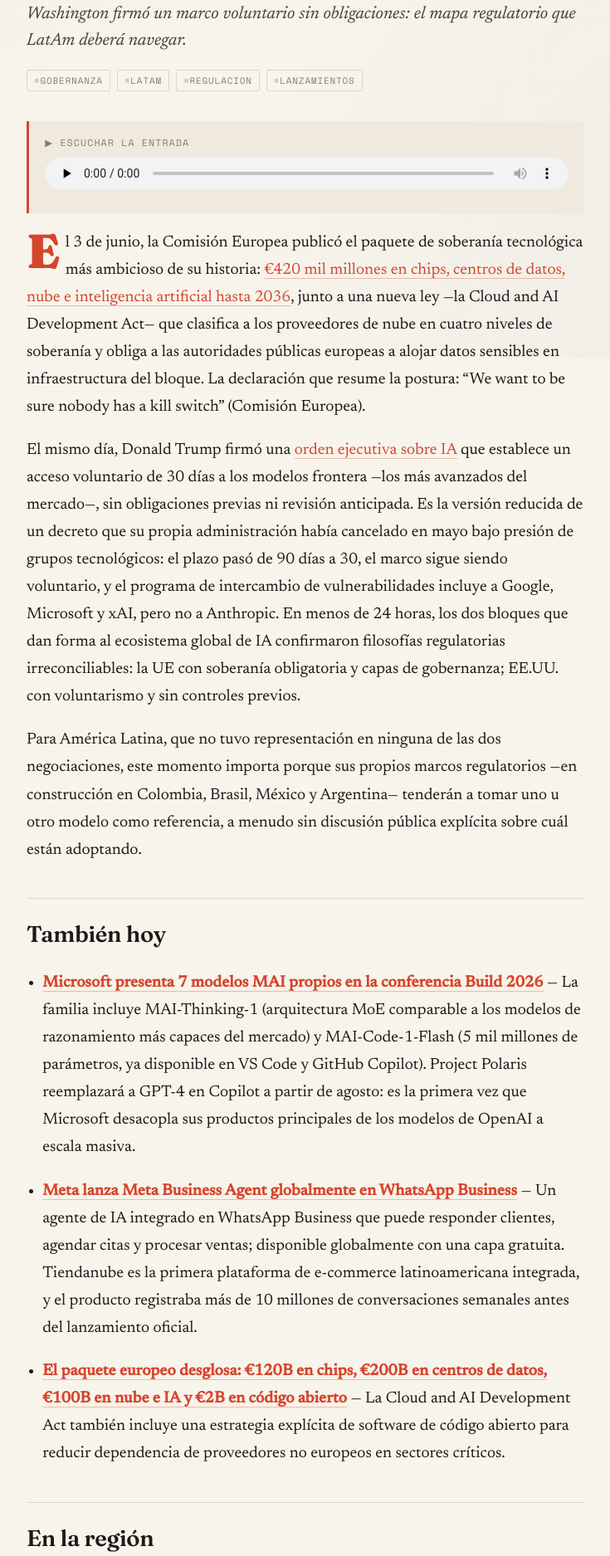
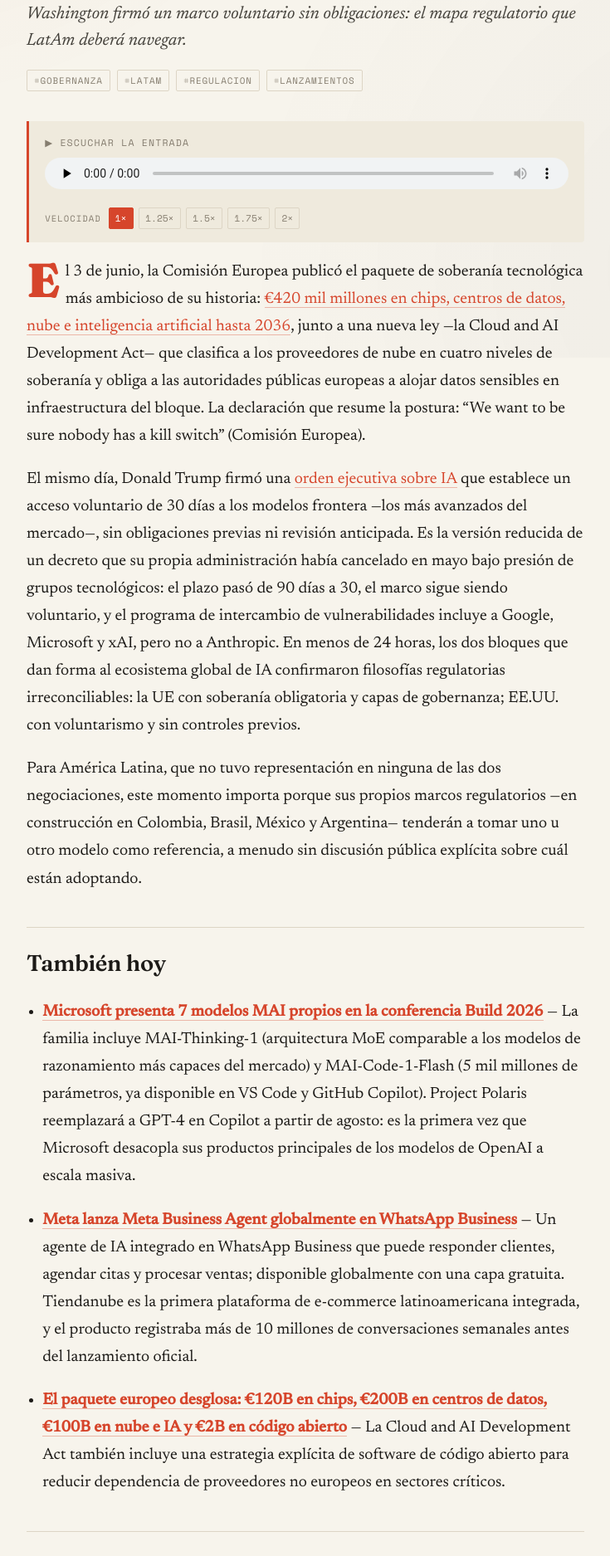
Before and after one commit to jaguridi/doble-click-blog, a Jekyll site: the page built from _posts/2026-06-04-ue-eeuu-modelos-opuestos-gobernanza-ia.md, in a window 1280 px wide. Shown: the part 469-2344 px from the top of the page at 83% size, without its empty margins (272-1007 px from the left). Built offline with Jekyll 4.4.1, drawn with Linux system fonts in a browser that asks for light colours.

Commit message:
Audio: control de velocidad 1x-2x bajo el reproductor (include compartido)
Co-Authored-By: Claude Opus 4.8 (1M context) <noreply@anthropic.com>

```diff
--- /dev/null
+++ b/_includes/audio.html
@@ -0,0 +1,29 @@
+<div class="lectura-audio">
+  <span class="audio-label">{{ include.label }}</span>
+  <audio controls preload="none" src="{{ '/assets/audio/' | append: page.slug | append: '.mp3' | relative_url }}"></audio>
+  <div class="audio-speeds">
+    <span class="audio-speeds-label">Velocidad</span>
+    <button class="vel vel-on" data-vel="1">1&times;</button>
+    <button class="vel" data-vel="1.25">1.25&times;</button>
+    <button class="vel" data-vel="1.5">1.5&times;</button>
+    <button class="vel" data-vel="1.75">1.75&times;</button>
+    <button class="vel" data-vel="2">2&times;</button>
+  </div>
+</div>
+<script>
+document.addEventListener('DOMContentLoaded', function(){
+  var audio = document.querySelector('.lectura-audio audio');
+  var btns = document.querySelectorAll('.lectura-audio .vel');
+  if (!audio || !btns.length) return;
+  btns.forEach(function(b){
+    b.addEventListener('click', function(){
+      audio.playbackRate = parseFloat(b.getAttribute('data-vel'));
+    });
+  });
+  audio.addEventListener('ratechange', function(){
+    btns.forEach(function(x){
+      x.classList.toggle('vel-on', parseFloat(x.getAttribute('data-vel')) === audio.playbackRate);
+    });
+  });
+});
+</script>
--- a/_layouts/post.html
+++ b/_layouts/post.html
@@ -9,12 +9,7 @@ layout: default
     {% if page.tags %}<ul class="tags">{% for t in page.tags %}<li>{{ t }}</li>{% endfor %}</ul>{% endif %}
   </header>
 
-  {% if page.audio %}
-  <div class="lectura-audio">
-    <span class="audio-label">▶ Escuchar la entrada</span>
-    <audio controls preload="none" src="{{ '/assets/audio/' | append: page.slug | append: '.mp3' | relative_url }}"></audio>
-  </div>
-  {% endif %}
+  {% if page.audio %}{% include audio.html label="▶ Escuchar la entrada" %}{% endif %}
 
   <div class="post-body">
     {{ content }}
--- a/assets/css/style.css
+++ b/assets/css/style.css
@@ -171,6 +171,11 @@ body::before{
 .lectura-audio{ max-width:var(--maxw); margin:1.6rem auto 0; padding:1rem 1.2rem; background:var(--paper-2); border-left:3px solid var(--accent); border-radius:0 4px 4px 0; }
 .audio-label{ display:block; font-family:"Space Mono", monospace; font-size:.72rem; text-transform:uppercase; letter-spacing:.1em; color:var(--muted); margin:0 0 .55rem; }
 .lectura-audio audio{ width:100%; height:38px; }
+.audio-speeds{ display:flex; align-items:center; flex-wrap:wrap; gap:.4rem; margin-top:.6rem; }
+.audio-speeds-label{ font-family:"Space Mono", monospace; font-size:.66rem; text-transform:uppercase; letter-spacing:.1em; color:var(--muted); margin-right:.15rem; }
+.vel{ font-family:"Space Mono", monospace; font-size:.7rem; color:var(--muted); background:none; border:1px solid var(--line); border-radius:2px; padding:.2rem .45rem; cursor:pointer; transition:color .15s, background .15s, border-color .15s; }
+.vel:hover{ color:var(--accent); border-color:var(--accent); }
+.vel-on{ color:#fff; background:var(--accent); border-color:var(--accent); }
 
 /* ---------- temas (filtro + buscador) ---------- */
 .temas-chips{ display:flex; flex-wrap:wrap; gap:.5rem; margin:1.2rem 0 .8rem; }
```
Also changed, not shown: _layouts/lectura.html (+1 -6 lines).
